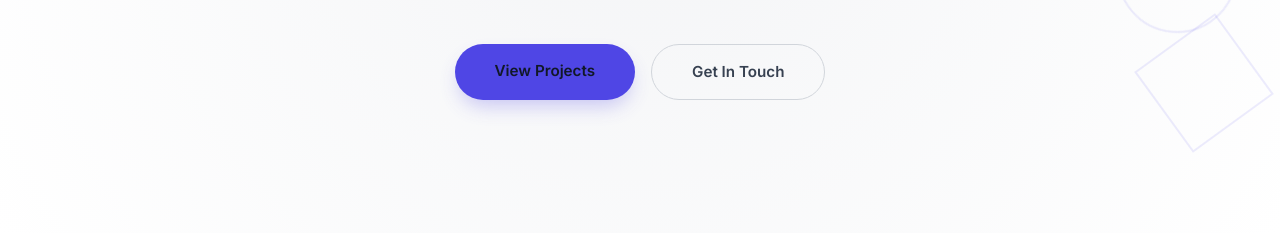
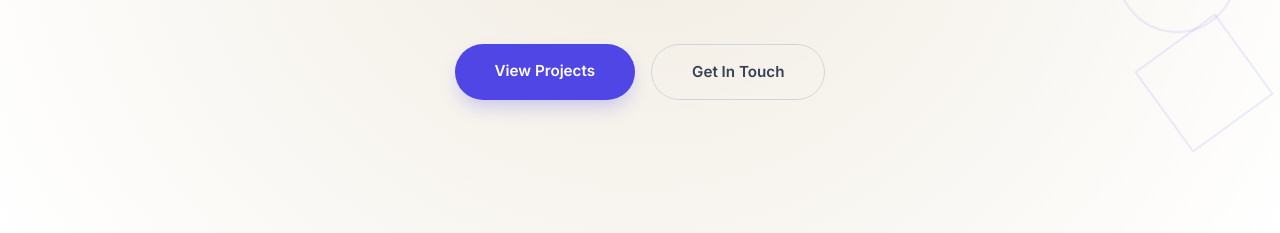
Before and after one commit to Syahkhayy/syahmi-portfolio, a website: page index.html in a window 1280 px wide. Shown: the part 567-800 px from the top of the page. Drawn offline with nearby package versions, Linux system fonts and the light colour scheme.

Commit message:
Change background color for light mode

```diff
--- a/style.css
+++ b/style.css
@@ -19,6 +19,7 @@
   --text-zinc: #a1a1aa;
   --text-gray: #888888;
   --text-footer: #525252;
+  --text-white: #ffffff;
 
   /* Brand/Accent */
   --brand-500: #6366f1;
@@ -44,11 +45,11 @@
 
 /* Light Theme Variables */
 html:not(.dark) {
-  --bg-primary: #ffffff;
-  --bg-secondary: #f9fafb;
-  --bg-black: #ffffff;
-  --bg-card: #ffffff;
-  --bg-hero: radial-gradient(circle at center, #f3f4f6 0%, #ffffff 100%);
+  --bg-primary: #f0ebe0;
+  --bg-secondary: #f9fafba8;
+  --bg-black: #ffffffc0;
+  --bg-card: #ffffffc0;
+  --bg-hero: radial-gradient(circle at center, #f0ebe0 0%, #ffffff 100%);
   --bg-navbar: rgba(255, 255, 255, 0.8);
 
   --text-primary: #111827;
@@ -226,7 +227,8 @@ body {
   padding: 1rem 2.5rem;
   font-weight: 600;
   border-radius: 9999px;
-  transition: all 0.3s cubic-bezier(0.4, 0, 0.2, 1); /* Faster, snappier transition */
+  transition: all 0.3s cubic-bezier(0.4, 0, 0.2, 1);
+  /* Faster, snappier transition */
   display: inline-block;
   font-size: 0.95rem;
 }
@@ -235,6 +237,10 @@ body {
   background-color: var(--brand-600);
   color: var(--text-primary);
   box-shadow: 0 10px 20px -5px rgba(79, 70, 229, 0.3);
+}
+
+.btn-primary:not(.dark) {
+  color: var(--text-white);
 }
 
 .btn-primary:hover {
@@ -321,7 +327,8 @@ body {
 
 .project-card.active:hover {
   transform: translateY(-0.75rem);
-  border-color: var(--brand-500); /* Highlight border with brand color */
+  border-color: var(--brand-500);
+  /* Highlight border with brand color */
   box-shadow: 0 20px 40px -12px rgba(0, 0, 0, 0.5), 0 0 20px rgba(99, 102, 241, 0.1);
 }
 
```
